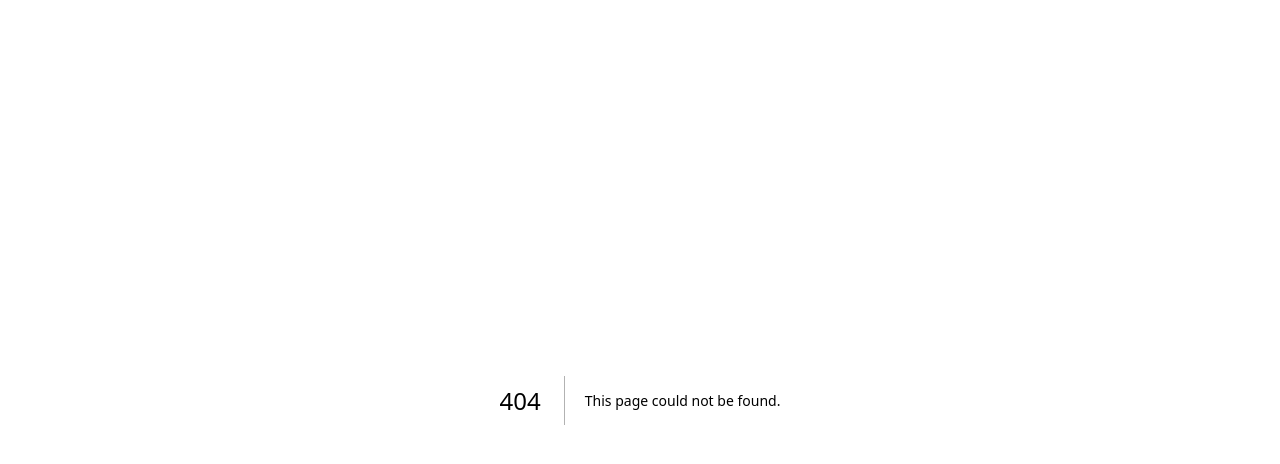
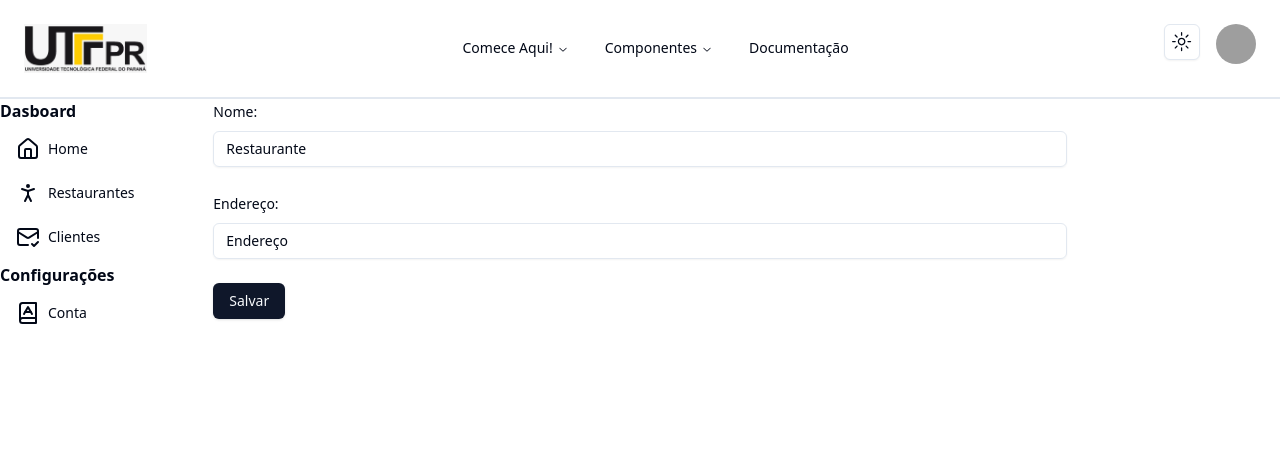
Before and after one commit to KingBonfante/prova2, a Next.js app: page /admin/restaurant/new in a window 1280 px wide. Before the commit this address had no page. Shown: the top 464 px of the page. Built offline with nearby package versions, Linux system fonts and the light colour scheme; grey boxes are pictures that could not be loaded.

Commit message:
feat: restaurant

```diff
--- /dev/null
+++ b/app/admin/restaurant/List.tsx
@@ -0,0 +1,65 @@
+import { Button } from "@/components/ui/button"
+import {
+  Table,
+  TableBody,
+  TableCaption,
+  TableCell,
+  TableFooter,
+  TableHead,
+  TableHeader,
+  TableRow,
+} from "@/components/ui/table"
+import { revalidatePath } from "next/cache"
+
+interface IRestaurant {
+  id: number,
+  name: string,
+  address: string
+}
+
+export default async function ListRestaurant() {
+  const restaurants = await list()
+  async function list() {
+    revalidatePath("/admin/restaurant")
+    const response = await fetch("https://server20241-six.vercel.app/restaurants")
+    return response.json();
+  }
+
+  async function deleteRestaurant(formData: FormData) {
+    "use server"
+    const id = formData.get("id") as string;
+    const response = await fetch("https://server20241-six.vercel.app/restaurants/"+id, {method: "DELETE"});
+    revalidatePath("/admin/restaurant")
+
+  }
+
+  return (
+    <Table>
+      <TableCaption>Lista de Restaurantes</TableCaption>
+      <TableHeader>
+        <TableRow>
+          <TableHead className="w-[100px]">ID</TableHead>
+          <TableHead>Nome</TableHead>
+          <TableHead>Endereço</TableHead>
+          <TableHead>Ação</TableHead>
+        </TableRow>
+      </TableHeader>
+      <TableBody>
+        {restaurants.map((item:IRestaurant) => (
+          <TableRow key={item.id}>
+            <TableCell className="font-medium">{item.id}</TableCell>
+            <TableCell>{item.name}</TableCell>
+            <TableCell>{item.address}</TableCell>
+            <TableCell>
+              <form>
+                <input type="text" hidden name="id" value={item.id} />
+                <Button variant="destructive" formAction={deleteRestaurant}>EXCLUIR</Button>
+              </form>
+            </TableCell>
+          </TableRow>
+        ))}
+      </TableBody>
+
+    </Table >
+  )
+}
--- /dev/null
+++ b/app/admin/restaurant/new/page.tsx
@@ -0,0 +1,81 @@
+"use client"
+
+import { zodResolver } from "@hookform/resolvers/zod"
+import { useForm } from "react-hook-form"
+import { z } from "zod"
+
+import { Button } from "@/components/ui/button"
+import {
+    Form,
+    FormControl,
+    FormDescription,
+    FormField,
+    FormItem,
+    FormLabel,
+    FormMessage,
+} from "@/components/ui/form"
+import { Input } from "@/components/ui/input"
+
+const FormSchema = z.object({
+    name: z.string().min(2, {
+        message: "Necessário mais que dois caracteres.",
+    }),
+    address: z.string().min(5, {
+        message: "Necessário mais que dois caracteres.",
+    }),
+})
+
+export default function SaveRestaurant() {
+    const form = useForm<z.infer<typeof FormSchema>>({
+        resolver: zodResolver(FormSchema),
+        defaultValues: {
+            name: "Restaurante",
+            address: "Endereço",
+        },
+    })
+
+    async function onSubmit(customer: z.infer<typeof FormSchema>) {
+        const requestOptions= {
+            method: "POST",
+            headers: {'Content-Type': 'application/json'},
+            body: JSON.stringify(customer)
+        }
+        const response = await fetch("https://server20241-six.vercel.app/restaurants", requestOptions)
+        form.reset();
+        alert("Restaurante Cadastrado!")
+    }
+
+    return (
+        <Form {...form}>
+            <form onSubmit={form.handleSubmit(onSubmit)} className="w-2/3 space-y-6">
+                <FormField
+                    control={form.control}
+                    name="name"
+                    render={({ field }) => (
+                        <FormItem>
+                            <FormLabel>Nome:</FormLabel>
+                            <FormControl>
+                                <Input placeholder="Digite o nome do Restaurante" {...field} />
+                            </FormControl>
+                            <FormMessage />
+                        </FormItem>
+                    )}
+                />
+                <FormField
+                    control={form.control}
+                    name="address"
+                    render={({ field }) => (
+                        <FormItem>
+                            <FormLabel>Endereço:</FormLabel>
+                            <FormControl>
+                                <Input placeholder="Digite o endereço do Restaurante" {...field} />
+                            </FormControl>
+                            <FormMessage />
+                        </FormItem>
+                    )}
+                />
+                <Button type="submit">Salvar</Button>
+            </form>
+        </Form>
+    )
+}
--- /dev/null
+++ b/app/admin/restaurant/page.tsx
@@ -0,0 +1,15 @@
+import { Button } from "@/components/ui/button";
+import ListRestaurant from "./List";
+
+export default function Book() {
+    return (
+        <div className="w-full flex flex-col  mt-6">
+            <div className="flex justify-center mb-6">
+                <a href="/admin/restaurant/new">
+                    <Button>Cadastrar Restaurante</Button>
+                </a>
+            </div>
+            <ListRestaurant />
+        </div>
+    )
+}
```
Also changed, not shown: public/img/utfpr.jpeg (renamed from app/img/utfpr.jpeg).
